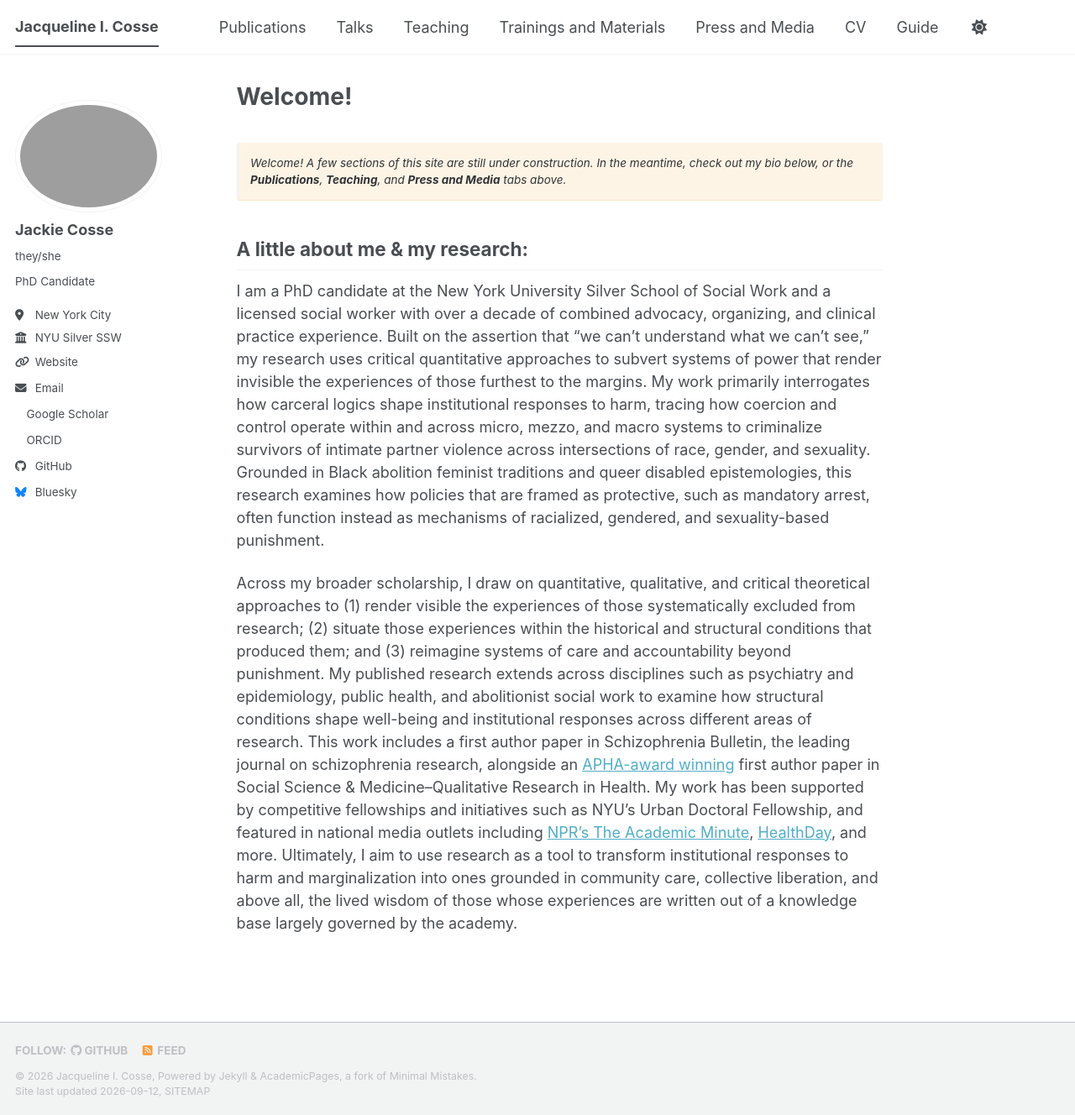
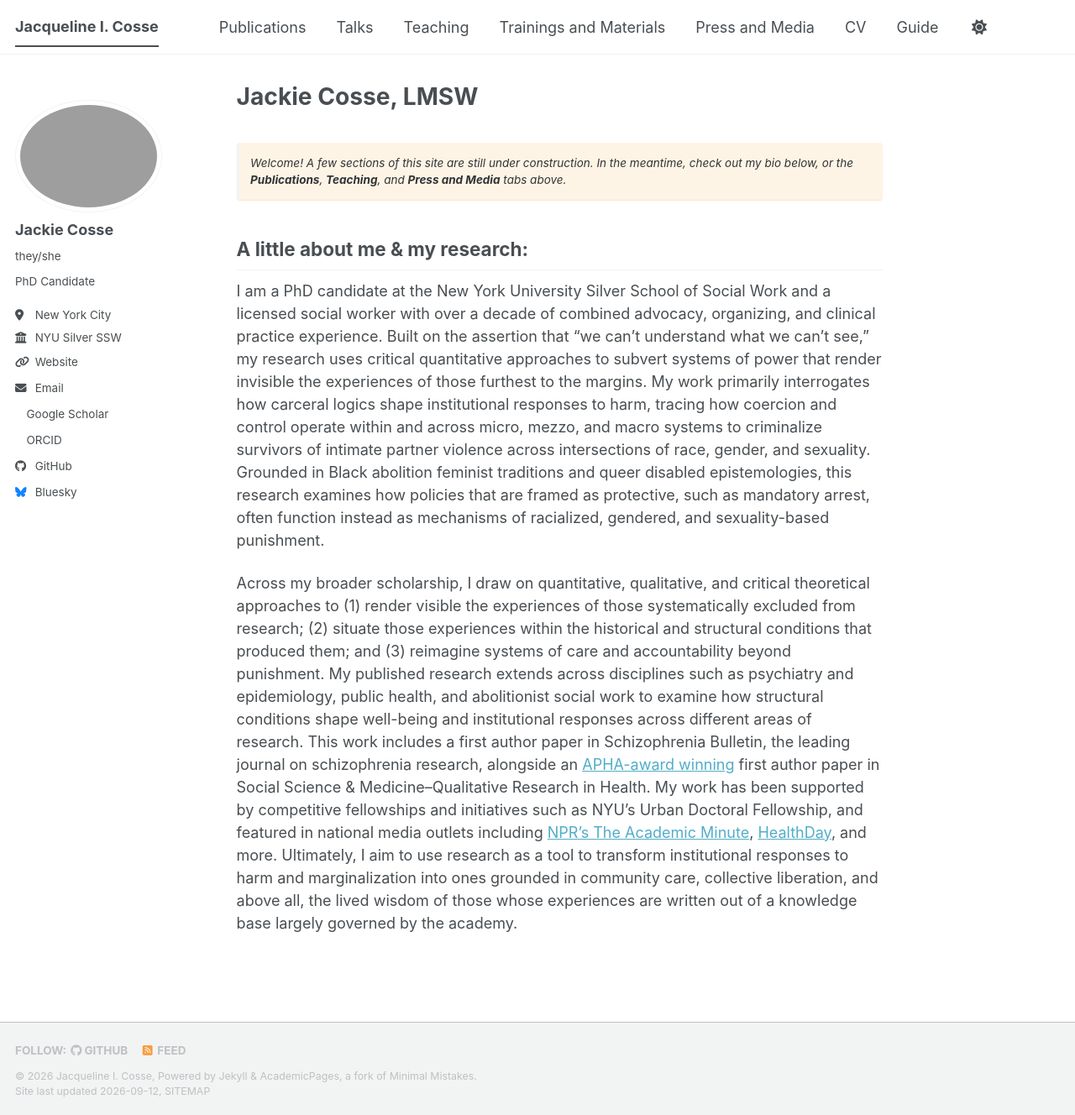
Before and after one commit to jackiecosse/jackiecosse.com, a Jekyll site: the page built from _pages/about.md, in a window 1280 px wide and 1328 px high. Shown: the whole window at 84% size. Built offline with Jekyll 4.4.1, drawn with Linux system fonts in a browser that asks for light colours; a style sheet for code colours, icons or effects is not loaded.

Commit message:
Update about.md

```diff
--- a/_pages/about.md
+++ b/_pages/about.md
@@ -1,6 +1,6 @@
 ---
 permalink: /
-title: "Welcome!"
+title: "Jackie Cosse, LMSW"
 author_profile: true
 classes: about-hero
 redirect_from:
```
